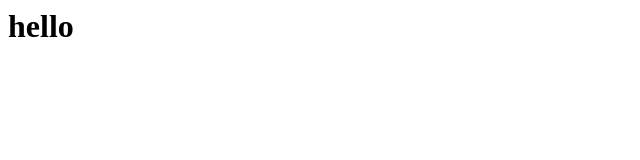
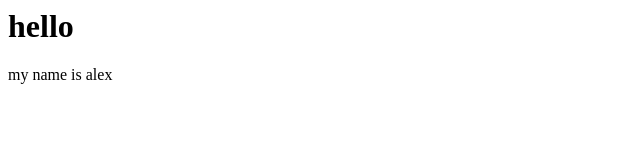
Before and after one commit to AlexJHawkins/Lesson1, a plain HTML site: page docs/index.html in a window 1280 px wide. Shown: the full height of the page, 0-640 px from the left. Drawn offline with Linux system fonts and the light colour scheme.

Commit message:
Update index.html

```diff
--- a/docs/index.html
+++ b/docs/index.html
@@ -2,4 +2,6 @@
 
 <h1>hello</h1>
 
+<p>my name is alex</p>
+
 </html>
```
